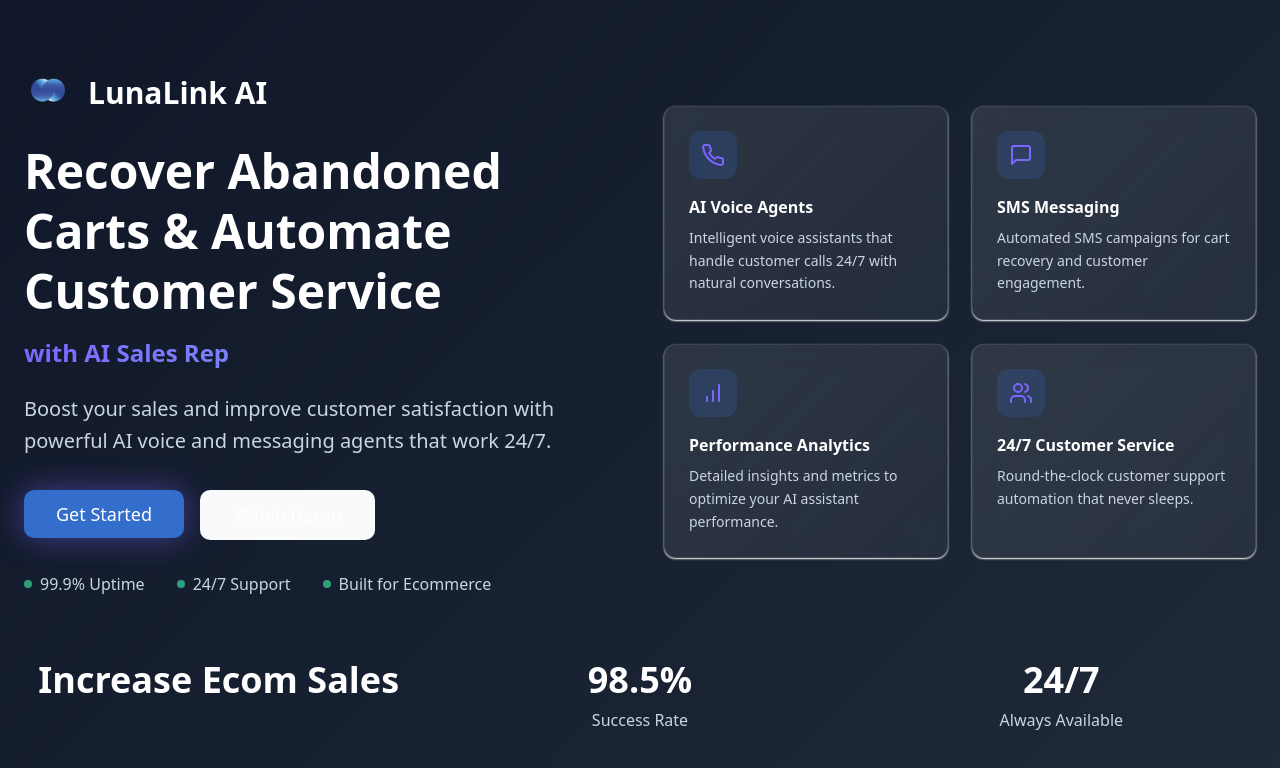
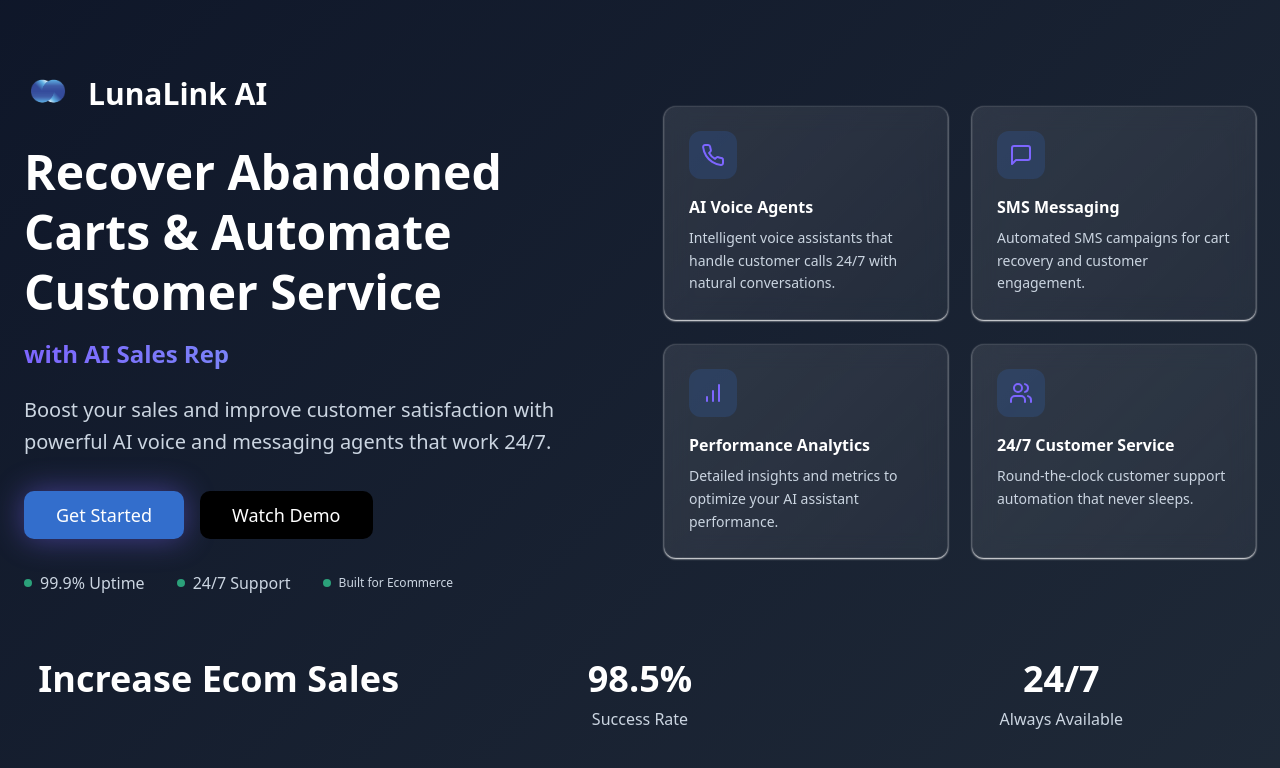
Before and after one commit to razajohri/lunalink-real, a React (Vite) app: page / in a window 1280 px wide. Shown: the top 768 px of the page. Built offline with nearby package versions, Linux system fonts and the light colour scheme.

Commit message:
size of watch demo changed

```diff
--- a/src/pages/Welcome.tsx
+++ b/src/pages/Welcome.tsx
@@ -77,8 +77,7 @@ const Welcome = () => {
               </Button>
               <Button
                 size="lg"
-                variant="outline"
-                className="text-lg px-8 py-6 border-white/20 text-white hover:bg-white/10"
+                className="text-lg px-8 py-6 bg-black text-white"
               >
                 Watch Demo
               </Button>
@@ -95,7 +94,7 @@ const Welcome = () => {
               </div>
               <div className="flex items-center space-x-2">
                 <div className="w-2 h-2 bg-success rounded-full"></div>
-                <span>Built for Ecommerce</span>
+                <span className="text-xs">Built for Ecommerce</span>
               </div>
             </div>
           </div>
```
